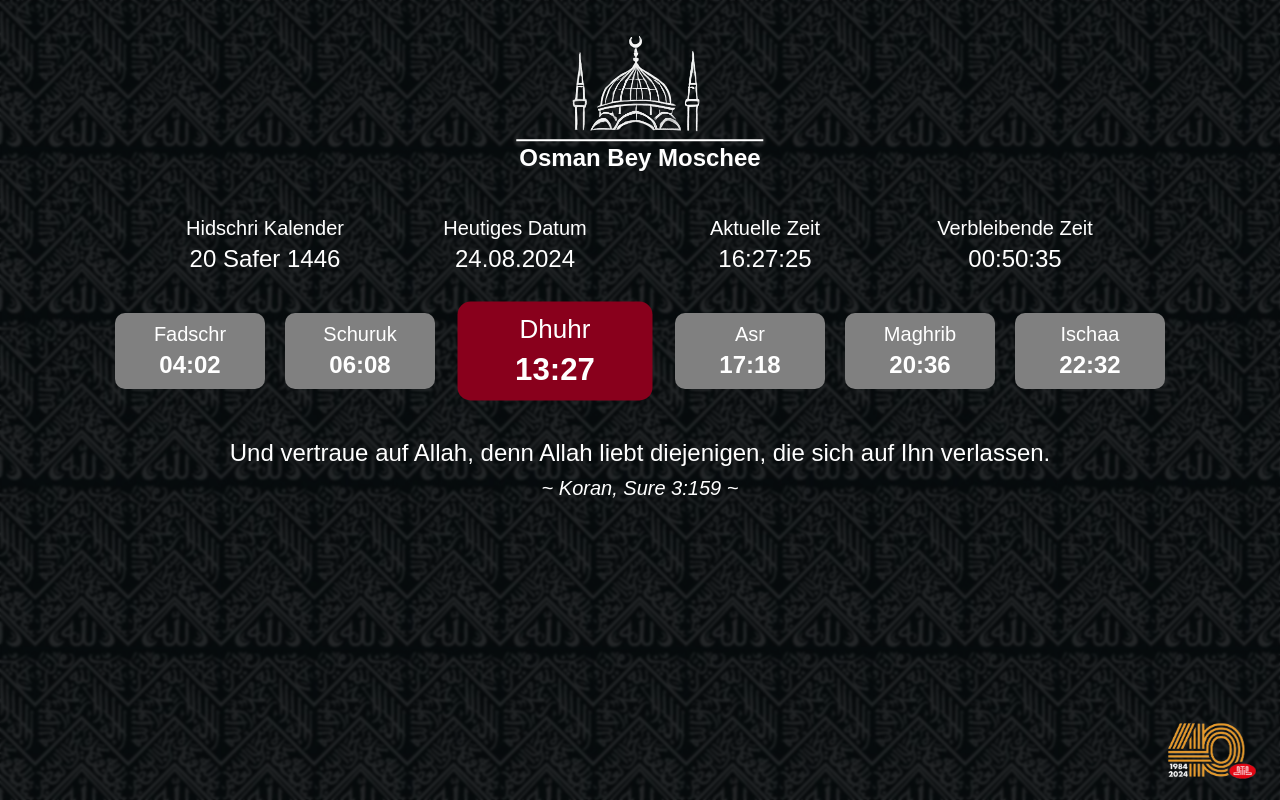
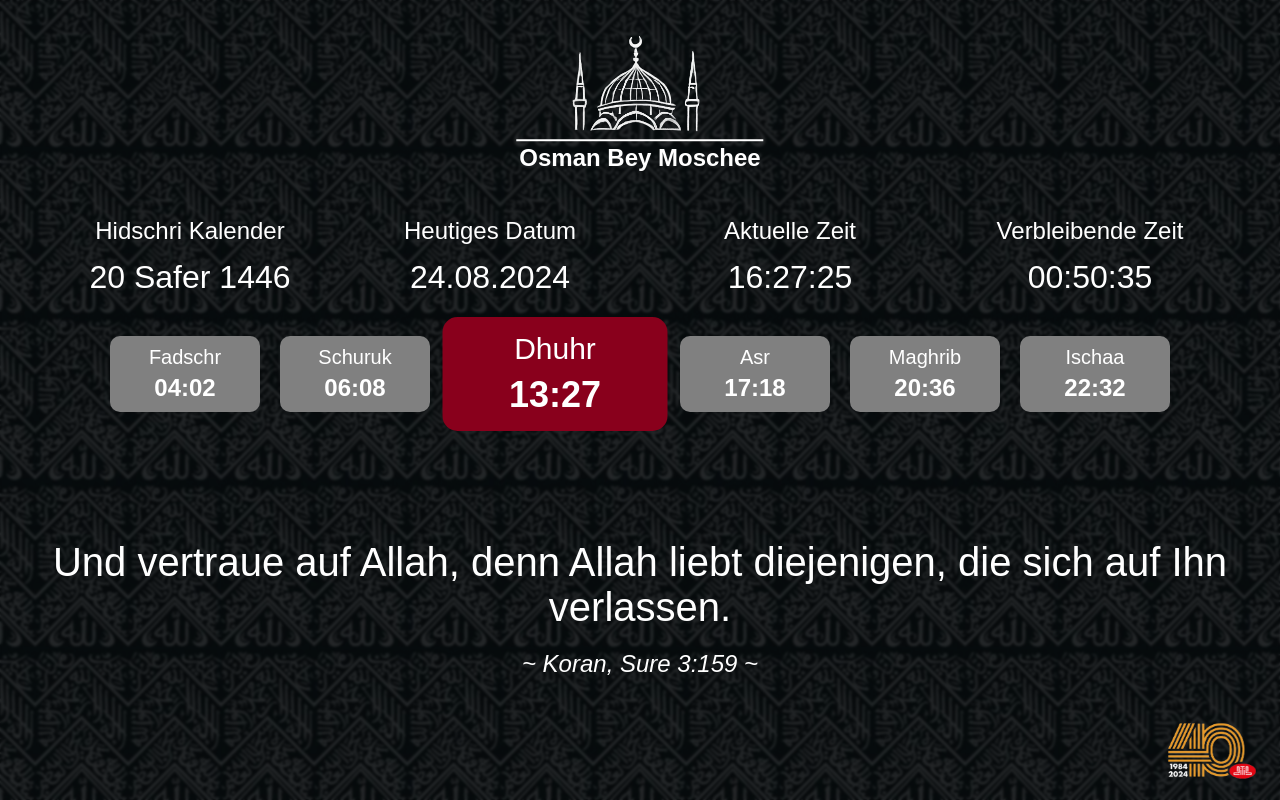
Before and after one commit to berkkan22/cami-uhr, a SvelteKit app: page / in a window 1280 px wide. Built offline with nearby package versions, Linux system fonts and the light colour scheme.

Commit message:
change size

```diff
--- a/src/routes/+page.svelte
+++ b/src/routes/+page.svelte
@@ -228,7 +228,7 @@
 		display: flex;
 		flex-direction: column;
 		align-items: center;
-		width: 250px;
+		width: 300px;
 		/* padding: 10px 30px 10px 30px; top right bottom left */
 		/* background-color: gray; */
 		/* border-radius: 10px; */
@@ -239,12 +239,12 @@
 	}
 
 	.time-title {
-		font-size: 1.25rem;
-		margin-bottom: 5px;
+		font-size: 1.5rem;
+		margin-bottom: 14px;
 	}
 
 	.time-value {
-		font-size: 1.5rem;
+		font-size: 2rem;
 	}
 
 	.prayer-times {
@@ -283,24 +283,24 @@
 	.current-prayer {
 		/* background-color: #ff6347; */
 		background-color: #89001c;
-		transform: scale(1.3);
+		transform: scale(1.5);
 		transform-origin: center;
-		margin: 0 25px;
+		margin: 0 30px;
 	}
 
 	#quote-container {
-		margin-top: 50px;
+		margin-top: 16vh;
 		color: white;
 	}
 
 	#quote-text {
-		font-size: 1.5rem;
+		font-size: 2.5rem;
 	}
 
 	#quote-author {
-		font-size: 1.25rem;
+		font-size: 1.5rem;
 		font-style: italic;
-		margin-top: 10px;
+		margin-top: 20px;
 	}
 
 	#quote-author::after,
```
